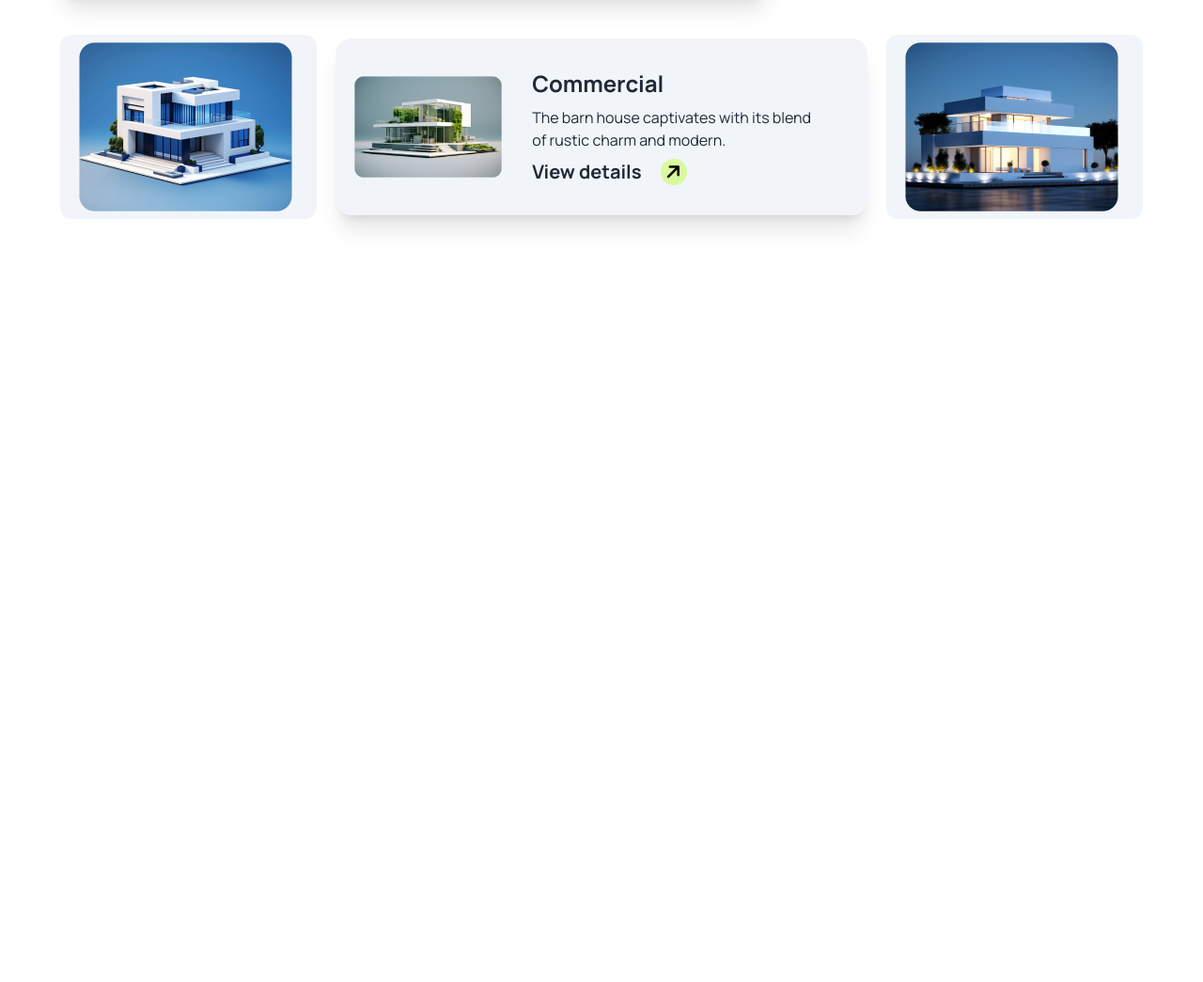
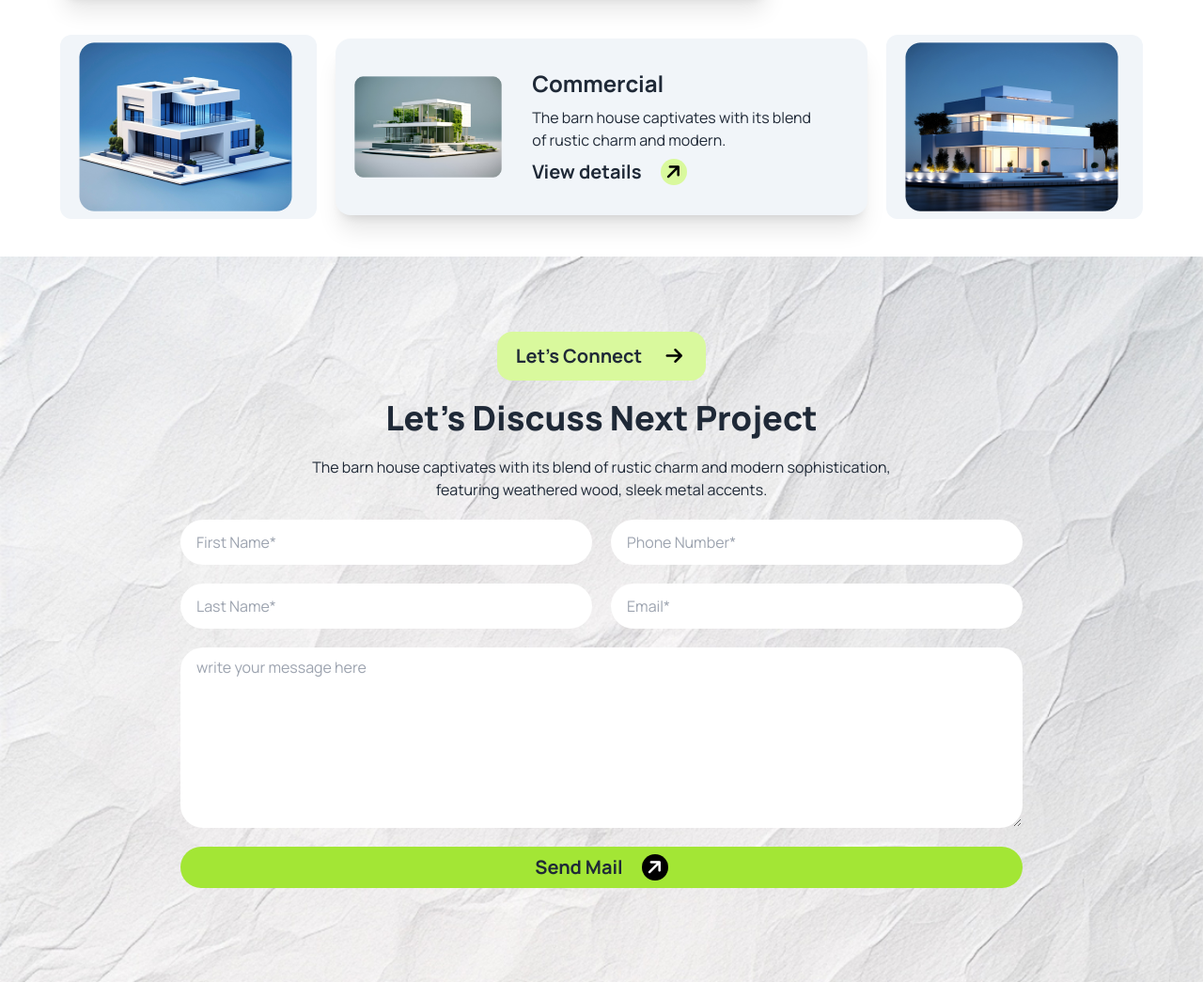
Before and after one commit to sabbirashihab/Assignment-03, a plain HTML site: page index.html in a window 1280 px wide. Shown: the part 2729-3774 px from the top of the page at 94% size. Before the commit the page ends 3002 px from the top, so only its background shows below. Drawn offline with nearby package versions, Linux system fonts and the light colour scheme.

Commit message:
lets connect section (from with bg image) done

```diff
--- a/index.html
+++ b/index.html
@@ -355,6 +355,44 @@
 
         </section>
 
+        <!-- lets discuss next project section -->
+        <section class="bg-image bg-no-repeat bg-cover py-20" style="background-image: url('assets/bg.jpg');">
+
+            <div class="flex gap-5 bg-lime-200 max-w-fit rounded-2xl mx-auto px-5 py-3">
+                <button class="text-xl font-bold">Let's Connect</button>
+                <div class="text-black w-7 h-7 rounded-full items-center flex justify-center">
+                    <i class="fa-solid fa-arrow-right text-xl"></i>
+                </div>
+            </div>
+
+            <h3 class="text-4xl font-extrabold text-center my-5">Let's Discuss Next Project</h3>
+            <p class="max-w-2xl mx-auto text-center">The barn house captivates with its blend of rustic charm and modern
+                sophistication, featuring weathered wood, sleek metal accents.</p>
+
+            <!-- text inputs -->
+            <div class="max-w-4xl mx-auto my-5 grid grid-flow-col grid-rows-2 gap-5">
+                <input type="text" placeholder="First Name*" required class="input rounded-3xl w-full " />
+                <input type="text" placeholder="Last Name*" required class="input rounded-3xl w-full " />
+                <input type="tel" placeholder="Phone Number*" required class="input rounded-3xl w-full " />
+                <input type="email" placeholder="Email*" required class="input rounded-3xl w-full " />
+            </div>
+
+            <!-- text area -->
+            <label class="form-control max-w-4xl mx-auto">
+                <textarea class="textarea text-base rounded-3xl h-48 " placeholder="write your message here"></textarea>
+            </label>
+
+            <!-- button -->
+            <div class="max-w-4xl mx-auto flex justify-center gap-5 bg-lime-400 rounded-full items-center px-3 py-2 my-5">
+                <h3 class="text-xl font-bold">Send Mail</h3>
+                <div class="bg-black text-white w-7 h-7 rounded-full items-center flex justify-center">
+                    <i class="fa-solid fa-arrow-right -rotate-45 text-xl"></i>
+                </div>
+            </div>
+
+
+        </section>
+
     </main>
 
     <footer>
```
